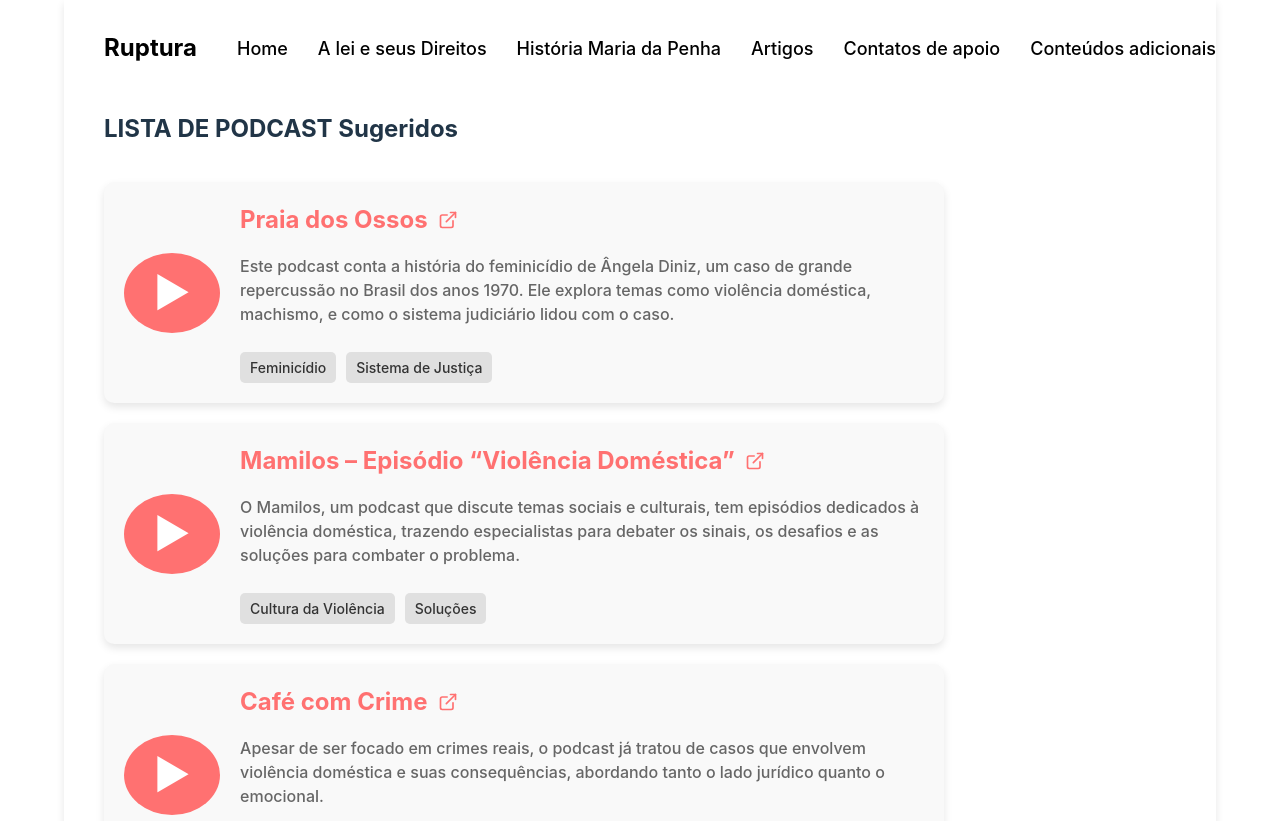
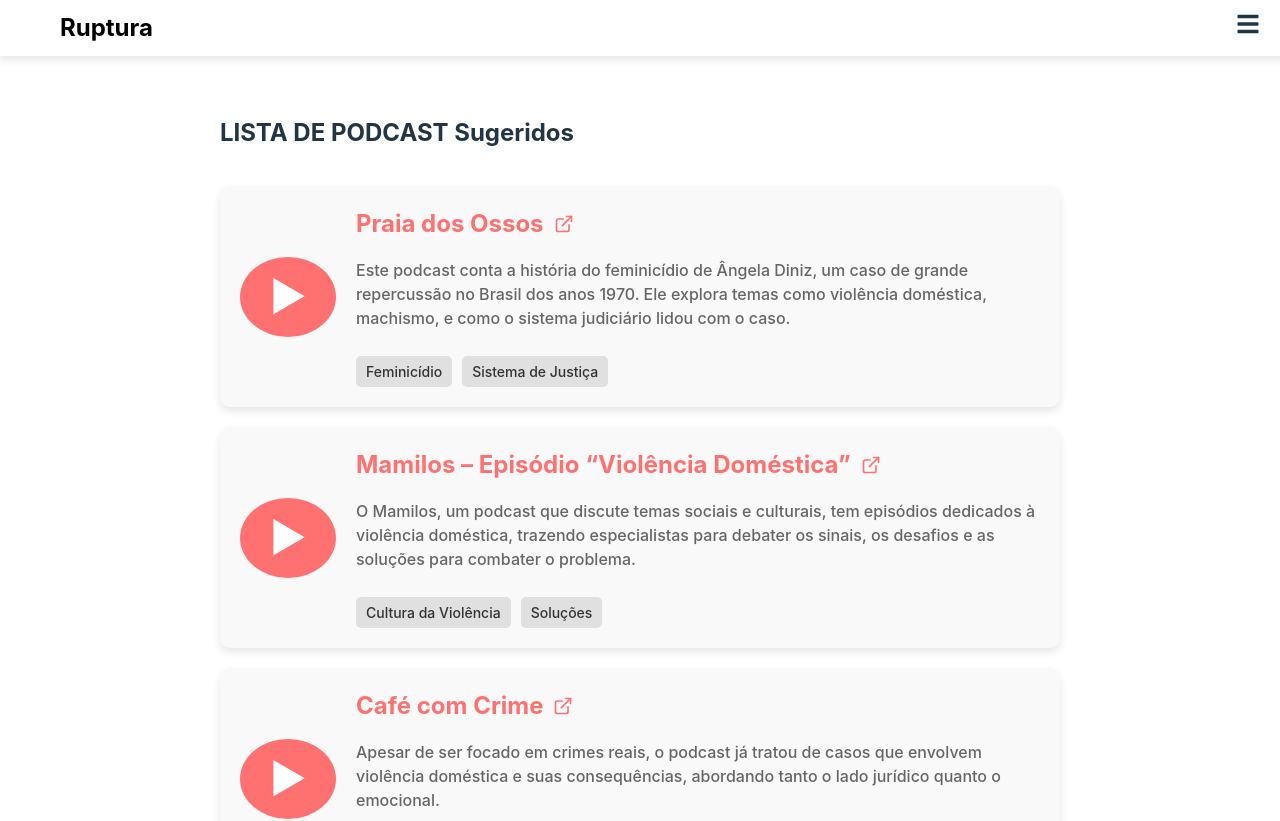
Before and after one commit to DiegoTeles/roda-de-ruptura, a React (Vite) app: page /podcast in a window 1280 px wide. Shown: the top 821 px of the page. Built offline with nearby package versions, Linux system fonts and the light colour scheme.

Commit message:
feat: enhance navbar with fixed positioning and overlay for better accessibility

```diff
--- a/src/components/Navbar.jsx
+++ b/src/components/Navbar.jsx
@@ -7,7 +7,12 @@
   width: 100%;
   padding: 10px 20px;
   background-color: transparent;
-  position: relative;
+  position: fixed; /* Fixa a navbar no topo */
+  top: 0; /* Garante que a navbar fique no topo da página */
+  left: 0;
+  z-index: 1000; /* Garante que a navbar fique acima de outros elementos */
+  background-color: white; /* Adiciona um fundo branco para a navbar */
+  box-shadow: 0 4px 8px rgba(0, 0, 0, 0.1); /* Adiciona uma sombra para destacar a navbar */
 `;
 
 const NavbarContent = styled.div`
@@ -25,7 +30,6 @@
 `;
 
 const HamburgerIcon = styled.div`
-  display: none;
   font-size: 24px;
   cursor: pointer;
 
@@ -35,31 +39,25 @@
 `;
 
 const NavLinks = styled.ul`
-  display: flex;
-  justify-content: center;
-  align-items: center;
-  gap: 30px;
+  position: fixed;
+  top: 0;
+  right: 0;
+  width: 300px;
+  height: 100%;
+  background-color: white;
   list-style: none;
-  padding: 0;
-  margin: 0;
-
-  @media (max-width: 768px) {
-    position: absolute;
-    top: 60px;
-    left: 0;
-    width: 100%;
-    background-color: white;
-    flex-direction: column;
-    gap: 15px;
   padding: 20px;
   margin: 0;
-    display: ${({ isOpen }) => (isOpen ? 'flex' : 'none')}; /* Controla a exibição do menu */
-  }
+  display: flex;
+  flex-direction: column;
+  align-items: flex-start; /* Alinha os itens à esquerda */
+  gap: 15px;
+  transform: ${({ isOpen }) => (isOpen ? 'translateX(0)' : 'translateX(100%)')}; /* Transição do menu */
+  transition: transform 0.3s ease-in-out; /* Transição suave */
+  z-index: 1001; /* Garante que o menu fique acima do overlay */
 `;
 
 const NavLink = styled.li`
-  position: relative; /* Necessário para o dropdown */
-
   a {
     text-decoration: none;
     color: black;
@@ -112,6 +110,17 @@
   }
 `;
 
+const Overlay = styled.div`
+  position: fixed;
+  top: 0;
+  left: 0;
+  width: 100%;
+  height: 100%;
+  background-color: rgba(0, 0, 0, 0.5); /* Fundo preto transparente */
+  z-index: 1000; /* Fica abaixo do menu, mas acima do conteúdo */
+  display: ${({ isOpen }) => (isOpen ? 'block' : 'none')}; /* Exibe o overlay quando o menu está aberto */
+`;
+
 const Navbar = () => {
   const location = useLocation(); // Hook para obter a URL atual
   const [isOpen, setIsOpen] = useState(false); // Estado para controlar o menu hamburger
@@ -121,12 +130,15 @@
   };
 
   return (
+    <>
       <NavbarContainer>
         <NavbarContent>
           <Logo>Ruptura</Logo>
           <HamburgerIcon onClick={toggleMenu}>
             {isOpen ? <FaTimes /> : <FaBars />} {/* Alterna entre ícone de abrir e fechar */}
           </HamburgerIcon>
+        </NavbarContent>
+      </NavbarContainer>
       <NavLinks isOpen={isOpen}>
         <NavLink>
           <a href='/' className={location.pathname === '/' ? 'active' : ''}> Home </a>
@@ -152,8 +164,8 @@
           </DropdownContent>
         </DropdownLink>
       </NavLinks>
-      </NavbarContent>
-    </NavbarContainer>
+      <Overlay isOpen={isOpen} onClick={toggleMenu} /> {/* Overlay que cobre o conteúdo */}
+    </>
   );
 };
 
--- a/src/template/CenteredLayout.jsx
+++ b/src/template/CenteredLayout.jsx
@@ -13,17 +13,20 @@
   width: 100%;
   max-width: 1200px;
   padding: 20px;
-  box-shadow: 0 4px 8px rgba(0, 0, 0, 0.1);
+  padding-top: 80px; /* Adiciona um espaçamento no topo para evitar sobreposição */
+  box-sizing: border-box;
 `;
 
 const CenteredLayout = ({ children }) => {
   return (
-    <CenteredContainer>
-      <ContentWrapper>
-        <Navbar />
-        {children}
-      </ContentWrapper>
-    </CenteredContainer>
+    <>
+      <Navbar />
+      <CenteredContainer>
+        <ContentWrapper>
+          {children}
+        </ContentWrapper>
+      </CenteredContainer>
+    </>
   );
 };
 
```
Lines whose indentation alone changed are shown as unchanged.
